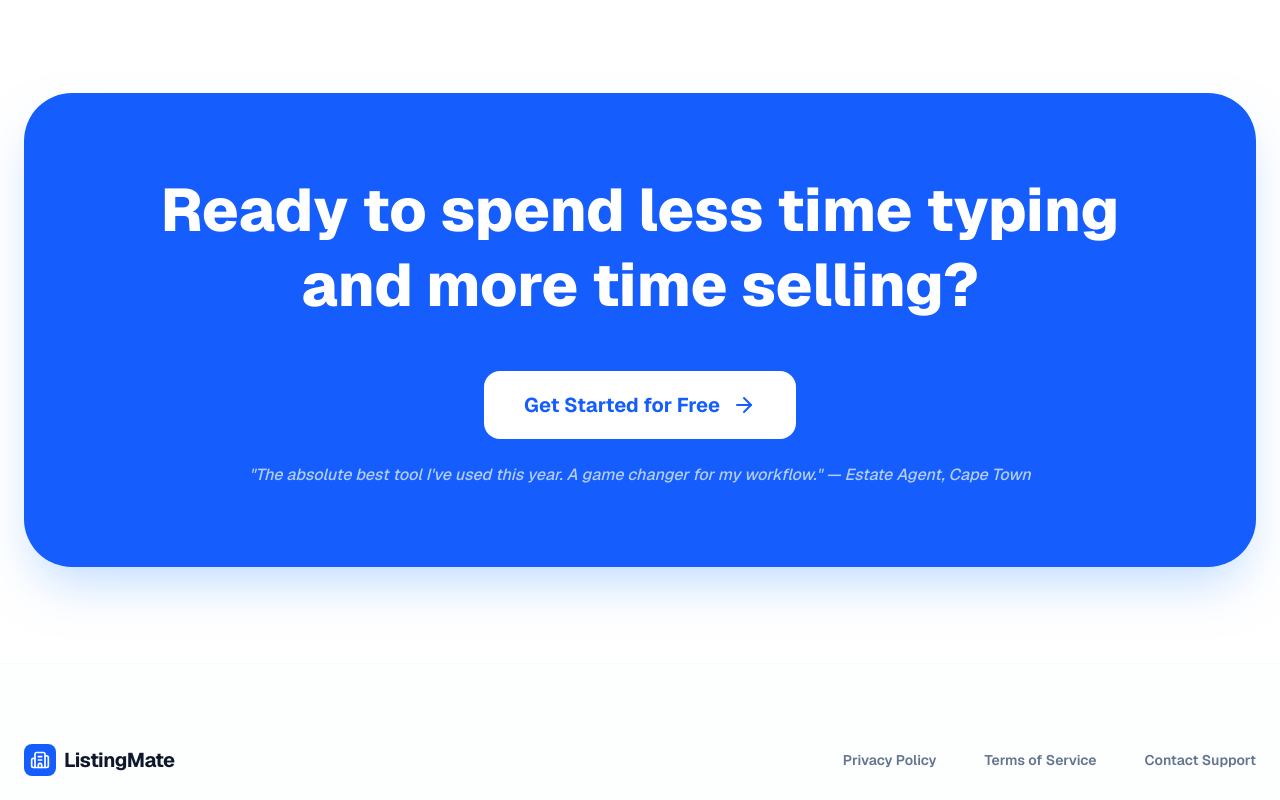
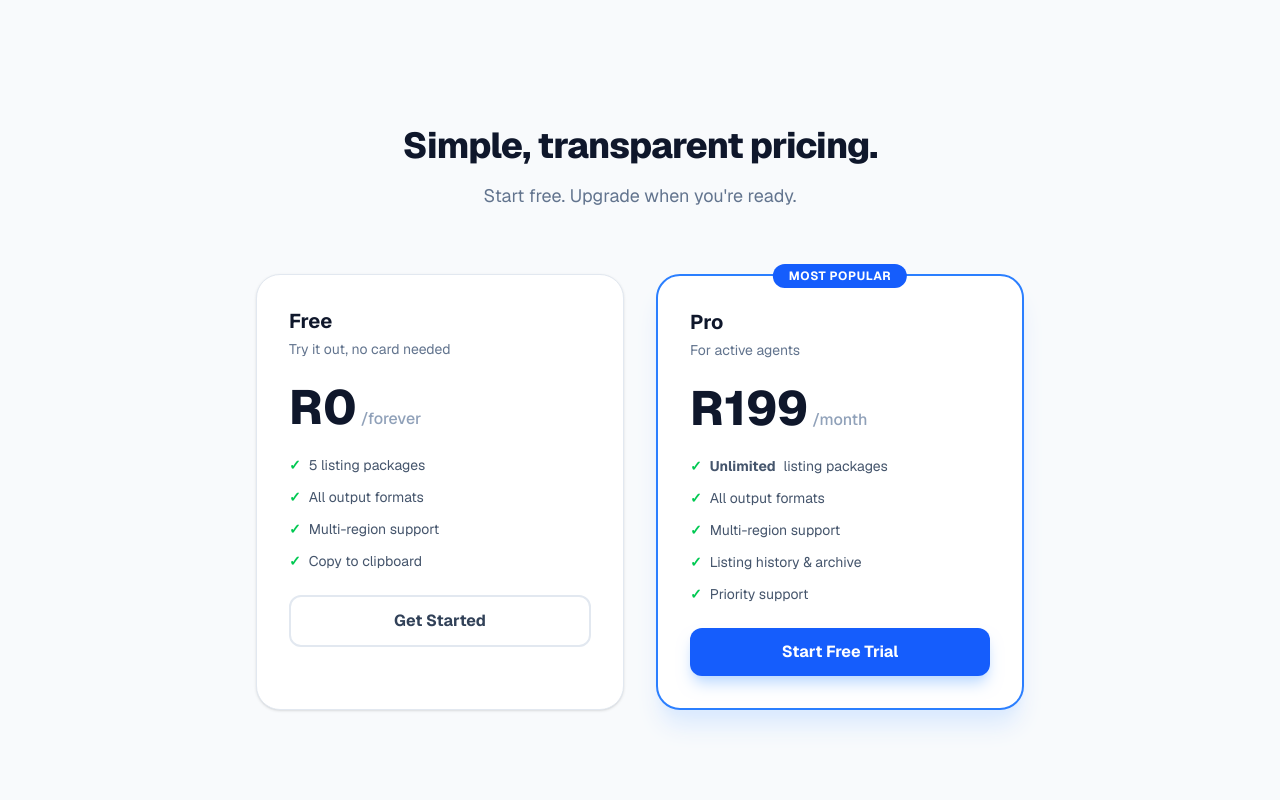
Before and after one commit to DADitapp/listing-mate, a Next.js app: page /landing in a window 1280 px wide. Shown: the part 1740-2540 px from the top of the page. Built offline with nearby package versions, Linux system fonts and the light colour scheme.

Commit message:
Add pricing section to landing page (Free + Pro tiers)

```diff
--- a/src/app/landing/page.tsx
+++ b/src/app/landing/page.tsx
@@ -153,6 +153,64 @@ export default function LandingPage() {
                 </div>
             </section>
 
+            {/* Pricing Section */}
+            <section id="pricing" className="py-32 bg-slate-50 border-y border-slate-100">
+                <div className="max-w-5xl mx-auto px-6">
+                    <div className="text-center mb-16 space-y-4">
+                        <h2 className="text-4xl font-extrabold text-slate-900 tracking-tight">Simple, transparent pricing.</h2>
+                        <p className="text-lg text-slate-500">Start free. Upgrade when you&apos;re ready.</p>
+                    </div>
+
+                    <div className="grid md:grid-cols-2 gap-8 max-w-3xl mx-auto">
+                        {/* Free Tier */}
+                        <div className="bg-white rounded-3xl p-8 border border-slate-200 space-y-6 shadow-sm">
+                            <div>
+                                <h3 className="text-xl font-bold text-slate-900">Free</h3>
+                                <p className="text-sm text-slate-500 mt-1">Try it out, no card needed</p>
+                            </div>
+                            <div className="flex items-baseline gap-1">
+                                <span className="text-5xl font-extrabold text-slate-900">R0</span>
+                                <span className="text-slate-400 font-medium">/forever</span>
+                            </div>
+                            <ul className="space-y-3 text-sm text-slate-600">
+                                <li className="flex items-center gap-2"><span className="text-green-500 font-bold">✓</span> 5 listing packages</li>
+                                <li className="flex items-center gap-2"><span className="text-green-500 font-bold">✓</span> All output formats</li>
+                                <li className="flex items-center gap-2"><span className="text-green-500 font-bold">✓</span> Multi-region support</li>
+                                <li className="flex items-center gap-2"><span className="text-green-500 font-bold">✓</span> Copy to clipboard</li>
+                            </ul>
+                            <Link href="/login" className="block w-full py-3 text-center border-2 border-slate-200 text-slate-700 font-bold rounded-xl hover:border-slate-300 transition-all">
+                                Get Started
+                            </Link>
+                        </div>
+
+                        {/* Pro Tier */}
+                        <div className="bg-white rounded-3xl p-8 border-2 border-blue-500 space-y-6 shadow-xl shadow-blue-100 relative">
+                            <div className="absolute -top-3 left-1/2 -translate-x-1/2 px-4 py-1 bg-blue-600 text-white text-xs font-bold rounded-full uppercase tracking-wider">
+                                Most Popular
+                            </div>
+                            <div>
+                                <h3 className="text-xl font-bold text-slate-900">Pro</h3>
+                                <p className="text-sm text-slate-500 mt-1">For active agents</p>
+                            </div>
+                            <div className="flex items-baseline gap-1">
+                                <span className="text-5xl font-extrabold text-slate-900">R199</span>
+                                <span className="text-slate-400 font-medium">/month</span>
+                            </div>
+                            <ul className="space-y-3 text-sm text-slate-600">
+                                <li className="flex items-center gap-2"><span className="text-green-500 font-bold">✓</span> <strong>Unlimited</strong> listing packages</li>
+                                <li className="flex items-center gap-2"><span className="text-green-500 font-bold">✓</span> All output formats</li>
+                                <li className="flex items-center gap-2"><span className="text-green-500 font-bold">✓</span> Multi-region support</li>
+                                <li className="flex items-center gap-2"><span className="text-green-500 font-bold">✓</span> Listing history &amp; archive</li>
+                                <li className="flex items-center gap-2"><span className="text-green-500 font-bold">✓</span> Priority support</li>
+                            </ul>
+                            <Link href="/login" className="block w-full py-3 text-center bg-blue-600 text-white font-bold rounded-xl hover:bg-blue-700 transition-all shadow-lg shadow-blue-200">
+                                Start Free Trial
+                            </Link>
+                        </div>
+                    </div>
+                </div>
+            </section>
+
             {/* Call to Action */}
             <section className="py-24 max-w-7xl mx-auto px-6">
                 <div className="bg-blue-600 rounded-[3rem] p-12 lg:p-20 text-center text-white space-y-12 shadow-2xl shadow-blue-200">
```
